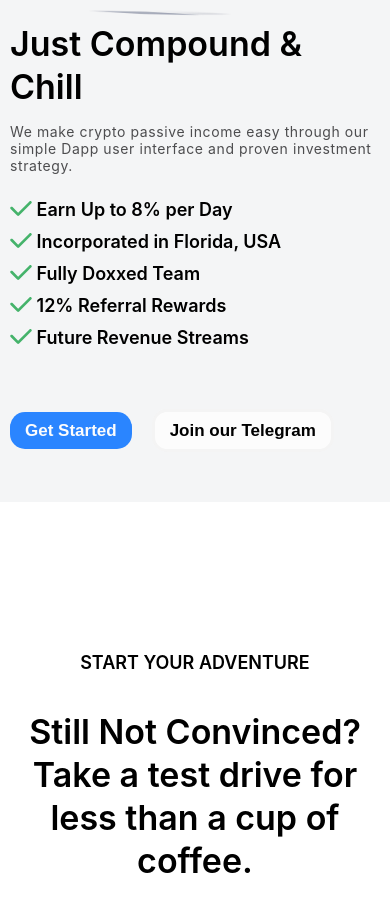
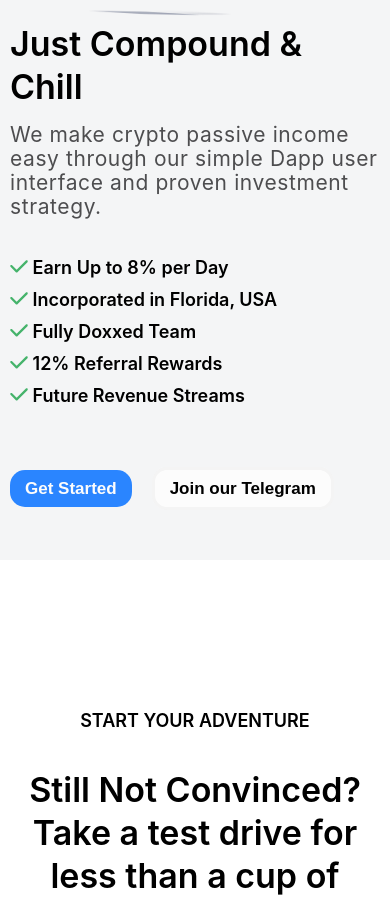
Before and after one commit to GreenPlanet0204/Eternity, a React (Create React App) app: page / in a window 390 px wide. Shown: the part 7451-8353 px from the top of the page. Built offline with nearby package versions, Linux system fonts and the light colour scheme.

Commit message:
fix responsive

```diff
--- a/src/assets/css/main.css
+++ b/src/assets/css/main.css
@@ -758,6 +758,10 @@ li {
     width: 58px;
   }
 
+ .compound svg {
+  width: 18px;
+ }
+
   .compound .compound-text {
     font-size: 21px;
     line-height: 24px;
@@ -884,12 +888,6 @@ li {
     height: 6px;
   }
 
-  .compound .compound-text {
-    font-size: 14px;
-    line-height: 17px;
-    margin-bottom: 25px;
-  }
-
   .network-field {
     margin-top: 50px;
   }
--- a/src/components/Compound/Compound.js
+++ b/src/components/Compound/Compound.js
@@ -9,12 +9,10 @@ const CompoundComponet = () => {
         <div className="field">
           <div className="flex">
             <div className="image">
-            <img src={PhoneImage} className="image-field" alt="phone" />
+              <img src={PhoneImage} className="image-field" alt="phone" />
             </div>
 
-
             <div className="title">Just Compound & Chill</div>
-
           </div>
 
           <div className="row">
```
